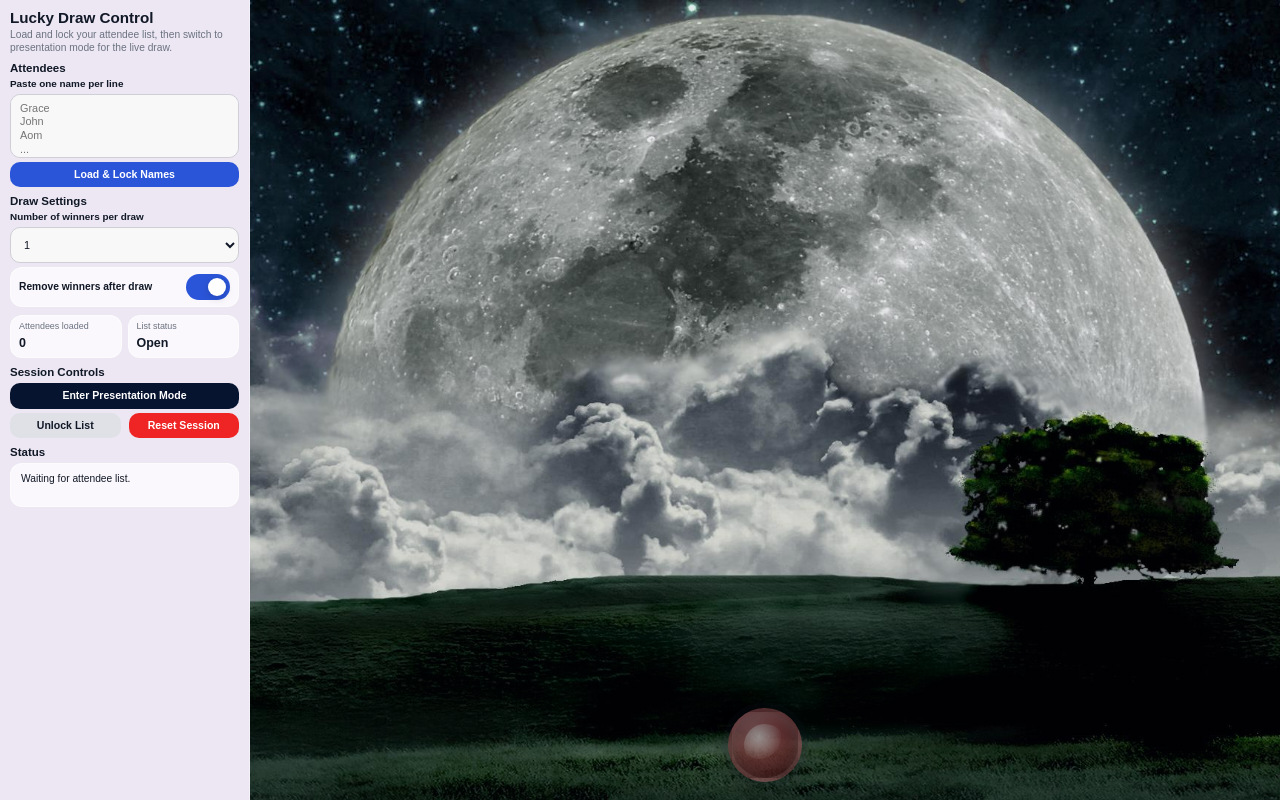
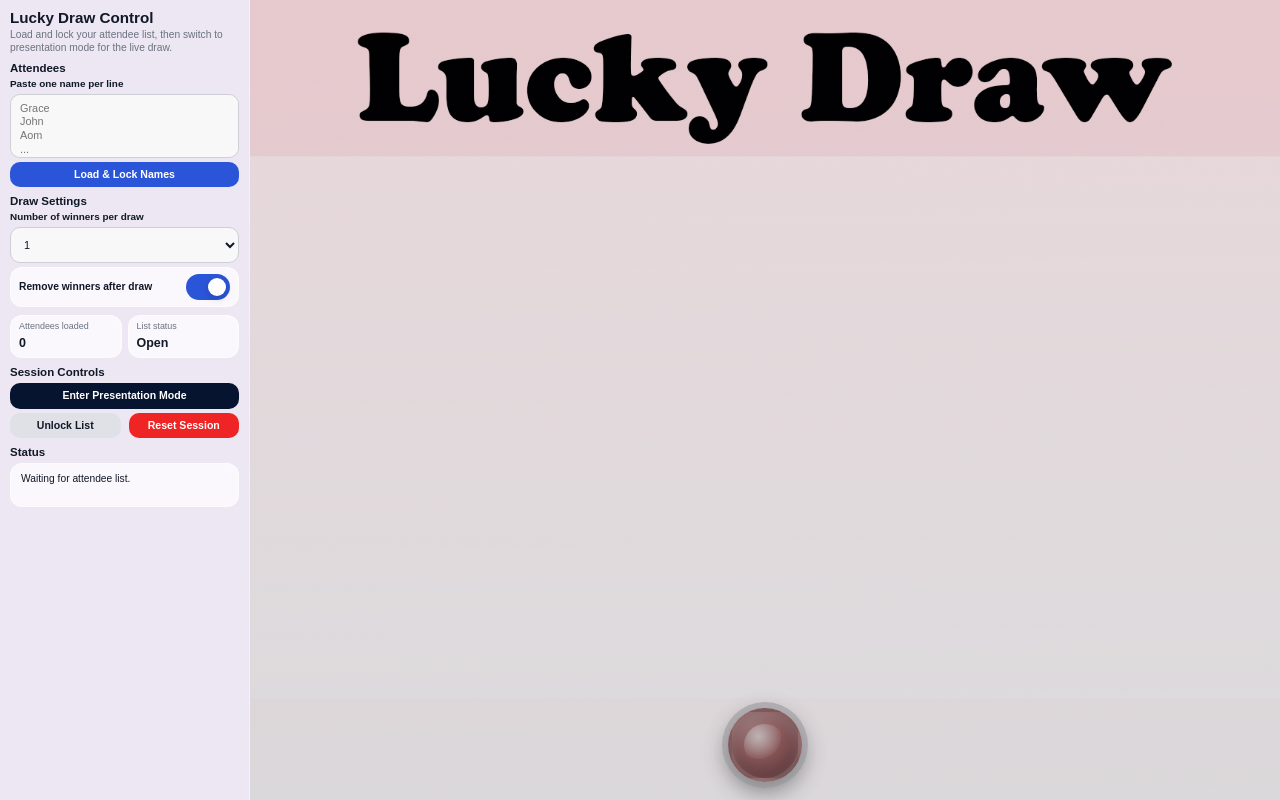
Before and after one commit to thanyapat-w/random-name-web-app, a plain HTML site: page Index.html in a window 1280 px wide. Drawn offline with Linux system fonts and the light colour scheme.

Commit message:
addd background image

```diff
--- a/styles.css
+++ b/styles.css
@@ -270,7 +270,7 @@
   align-items: center;
   justify-content: center;
   overflow: hidden;
-  background-image: url("2026-Test.jpg");
+  background-image: url("background.png");
   background-position: center;
   background-size: cover;
   background-repeat: no-repeat;
```
Also changed, not shown: 2026-Test.jpg (deleted), background.png (added), 1 other file.
